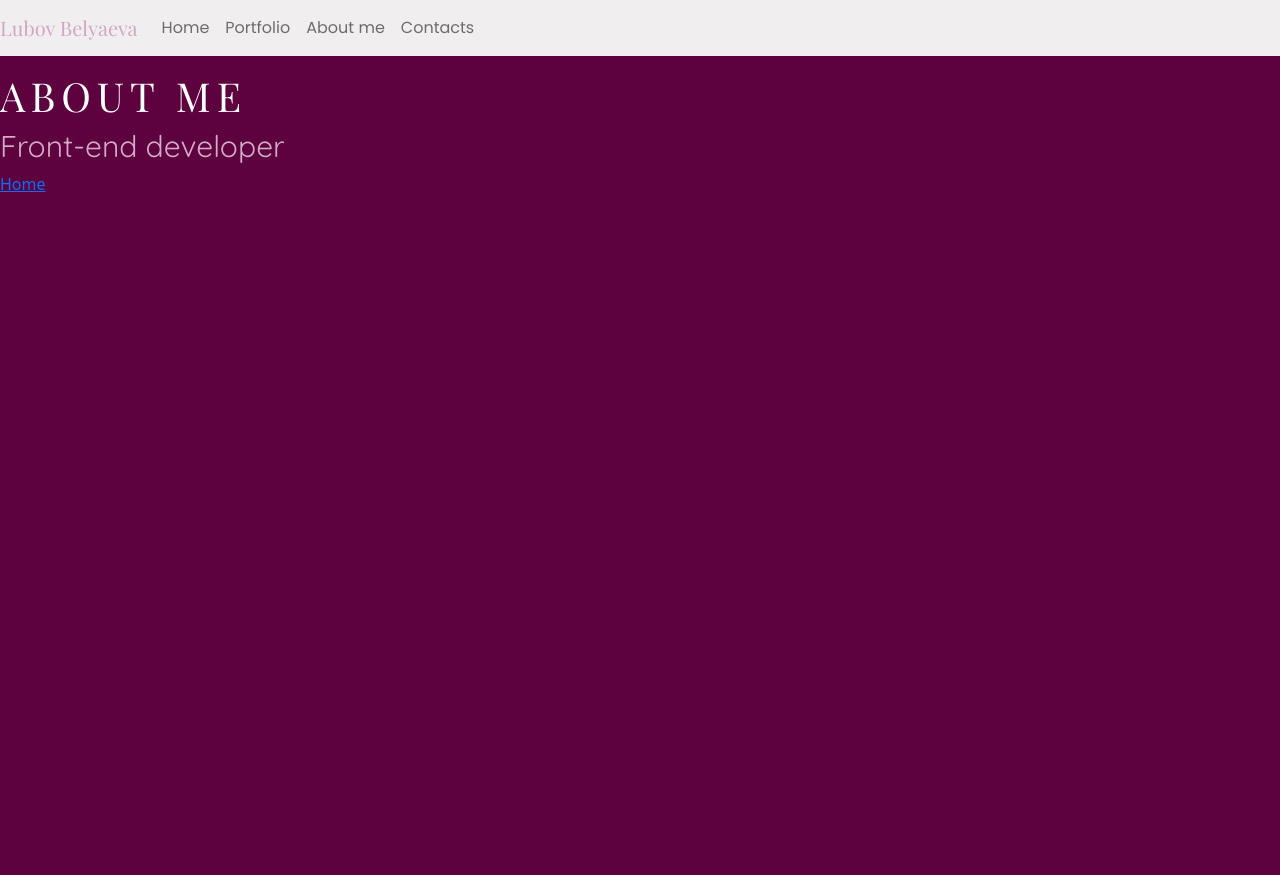
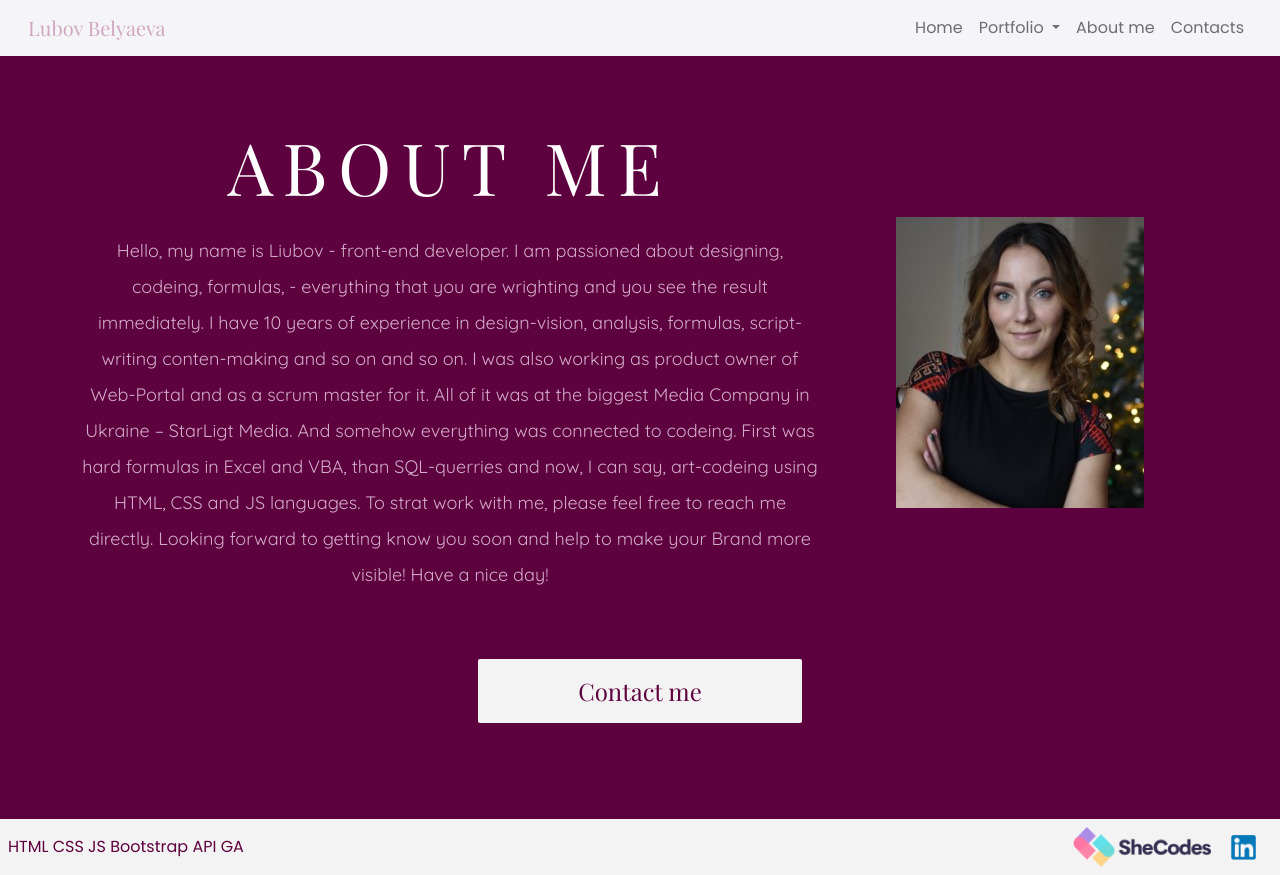
Before and after one commit to BUBASIK23/My-Portfolio-Project, a plain HTML site: page about.html in a window 1280 px wide. Before the commit the page ends 800 px from the top, so only its background shows below. Drawn offline with nearby package versions, Linux system fonts and the light colour scheme.

Commit message:
About Page content

```diff
--- a/about.html
+++ b/about.html
@@ -4,43 +4,46 @@
     <meta charset="UTF-8">
     <meta http-equiv="X-UA-Compatible" content="IE=edge">
     <meta name="viewport" content="width=device-width, initial-scale=1.0">
-    <title>About Lubov Belyaeva</title>
-    <meta name="description" content="Front-end developer story"/>
-    <link rel="stylesheet" href="styles.css"/>
+    <title>Lubov Belyaeva</title>
+    <meta name="description" content="Front-end developer portfolio"/>
+
     <link rel="preconnect" href="https://fonts.googleapis.com">
 <link rel="preconnect" href="https://fonts.gstatic.com" crossorigin>
 <link href="https://fonts.googleapis.com/css2?family=Playfair+Display&family=Poppins&family=Quicksand:wght@300;400&display=swap" rel="stylesheet">
+
     <link href="https://cdn.jsdelivr.net/npm/bootstrap@5.2.1/dist/css/bootstrap.min.css" rel="stylesheet" integrity="sha384-iYQeCzEYFbKjA/T2uDLTpkwGzCiq6soy8tYaI1GyVh/UjpbCx/TYkiZhlZB6+fzT" crossorigin="anonymous">
+
+    <script src="https://cdn.jsdelivr.net/npm/@popperjs/core@2.11.6/dist/umd/popper.min.js" integrity="sha384-oBqDVmMz9ATKxIep9tiCxS/Z9fNfEXiDAYTujMAeBAsjFuCZSmKbSSUnQlmh/jp3" crossorigin="anonymous"></script>
+
     <script src="https://cdn.jsdelivr.net/npm/bootstrap@5.2.1/dist/js/bootstrap.bundle.min.js" integrity="sha384-u1OknCvxWvY5kfmNBILK2hRnQC3Pr17a+RTT6rIHI7NnikvbZlHgTPOOmMi466C8" crossorigin="anonymous"></script>
-    <script src="https://cdn.jsdelivr.net/npm/@popperjs/core@2.11.6/dist/umd/popper.min.js" integrity="sha384-oBqDVmMz9ATKxIep9tiCxS/Z9fNfEXiDAYTujMAeBAsjFuCZSmKbSSUnQlmh/jp3" crossorigin="anonymous"></script>
-    <script src="https://cdn.jsdelivr.net/npm/bootstrap@5.2.1/dist/js/bootstrap.min.js" integrity="sha384-7VPbUDkoPSGFnVtYi0QogXtr74QeVeeIs99Qfg5YCF+TidwNdjvaKZX19NZ/e6oz" crossorigin="anonymous"></script>
+    <script src="https://kit.fontawesome.com/1c554e649f.js" crossorigin="anonymous"></script>
     <!-- Google tag (gtag.js) -->
 <script async src="https://www.googletagmanager.com/gtag/js?id=G-9D2HBGGYWY"></script>
+<link rel="stylesheet" href="styles.css"/>
 </head>
 <body>
-    <nav class="navbar navbar-expand-lg navbar-light navbar-style">
-        <a class="navbar-brand" href="index.html" title="Reload Homepage">
+    <nav class="navbar navbar-expand-lg bg-light navbar-style ">
+        <div class="container-fluid">
+            <a class="navbar-brand ps-3" href="index.html" title="Reload Homepage">
               Lubov Belyaeva
             </a>
-        <button
-          class="navbar-toggler"
-          type="button"
-          data-toggle="collapse"
-          data-target="#navbarSupportedContent"
-          aria-controls="navbarSupportedContent"
-          aria-expanded="false"
-          aria-label="Toggle navigation"
-        >
+            <button class="navbar-toggler" type="button" data-bs-toggle="collapse" data-bs-target="#navbarSupportedContent" aria-controls="navbarSupportedContent" aria-expanded="false" aria-label="Toggle navigation">
             <span class="navbar-toggler-icon"></span>
           </button>
 
             <div class="collapse navbar-collapse" id="navbarSupportedContent">
-          <ul class="navbar-nav mr-auto">
+              <ul class="navbar-nav ms-auto pe-3">
                 <li class="nav-item">
                   <a class="nav-link" href="index.html" title="Reload Homepage">Home</a>
                 </li>
-            <li class="nav-item">
-                <a class="nav-link" href="portfolio.html" title="Portfolio Page">Portfolio</a>
+                <li class="nav-item dropdown">
+                  <a class="nav-link dropdown-toggle" href="#" role="button" data-bs-toggle="dropdown" aria-expanded="false">
+                      Portfolio
+                  </a>
+                    <ul class="dropdown-menu">
+                      <li><a class="dropdown-item" href="index.html#self-care-app">Self-Care App</a></li>
+                      <li><a class="dropdown-item" href="index.html#weather-app">Weather App</a></li>
+                    </ul>
                   </li>
                 <li class="nav-item">
                   <a class="nav-link" href="about.html" title="About me Page">About me</a>
@@ -50,10 +53,48 @@
                 </li>
                </ul>
             </div>
+            </div>
           </nav>
-    <p></p>
-    <h1>ABOUT ME</h1>
-    <h2>Front-end developer</h2>
-    <a href="index.html" class="contact-link" title="Contact info">Home</a>
+
+          <br>
+    <div class="container pt-4 pb-2">
+        <div class="row text-center align-items-center">
+            <div class="col-lg-8">
+
+
+    <h1 class="mb-4">ABOUT ME</h1>
+    <h2 class="about-me">Hello, my name is Liubov - front-end developer.
+        I am passioned about designing, codeing, formulas, - everything that you are wrighting and you see the result immediately.
+        I have 10 years of experience in design-vision, analysis, formulas, script-writing conten-making and so on and so on.
+        I was also working as product owner of Web-Portal and as a scrum master for it.
+        All of it was at the biggest Media Company in Ukraine – StarLigt Media.  And somehow everything was connected to codeing. First was hard formulas in Excel and VBA, than SQL-querries and now, I can say, art-codeing using HTML, CSS and JS languages.
+        To strat work with me, please feel free to reach me directly. Looking forward to getting know you soon and help to make your Brand more visible! Have a nice day!</h2>
+    </div>
+    <div class="col-lg-4">
+        <img src="media/me.jpg" class="img-fluid" alt="Lubov Belyaeva"/>
+    </div>
+</div>
+</div>
+<a class="d-flex justify-content-center text-decoration-none contact-page" href="contacts.html" alt="Contact me" target="_blank" title="Contact Page">
+    <button class="contact-me mb-5">Contact me</button>
+</a>
+<footer class="mt-5">
+    <div class="container-fluid p-2">
+        <div class="row align-items-center">
+            <div class="col-sm-6">
+                HTML CSS JS Bootstrap API GA
+            </div>
+            <div class="col-sm-6 text-end">
+                <a class="nav-link d-inline ps-3" href="https://www.shecodes.io/graduates/43557-liubov-bieliaieva" target="_blank" title="Profile at SheCodes">
+                    <img src="media/SheCodes logo.png" alt="Profile at SheCodes school" class="shecodes "/>
+                </a>
+                <a class="nav-link d-inline p-3" href="https://www.linkedin.com/in/liubov-belyaeva-7b77b586/" target="_blank" title="linkedID Profile">
+                    <img src="media/linkedin.png" alt="LinkedIn Profile" class="linkedin "/>
+                </a>
+            </div>
+        </div>
+    </div>
+</footer>
+
 </body>
 </html>
--- a/styles.css
+++ b/styles.css
@@ -42,6 +42,10 @@ p, h2 {color: var(--secondary-color);
 p {font-size: 24px !important;}
 h2 {font-size: 30px !important;
 line-height: 2;}
+
+.about-me {font-size: 18px !important;
+
+}
 
 .container {margin-top: 75px;
     margin-bottom: 50px;}
```
Also changed, not shown: contacts.html (+25 -19 lines), media/me.jpg (added). Lines whose indentation alone changed are shown as unchanged.
